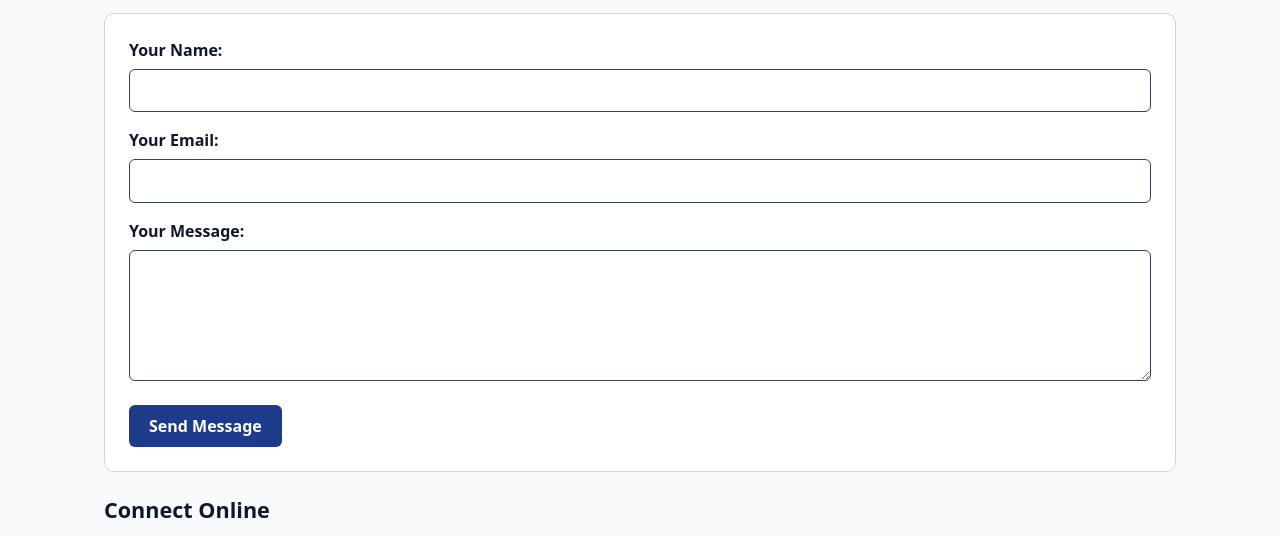
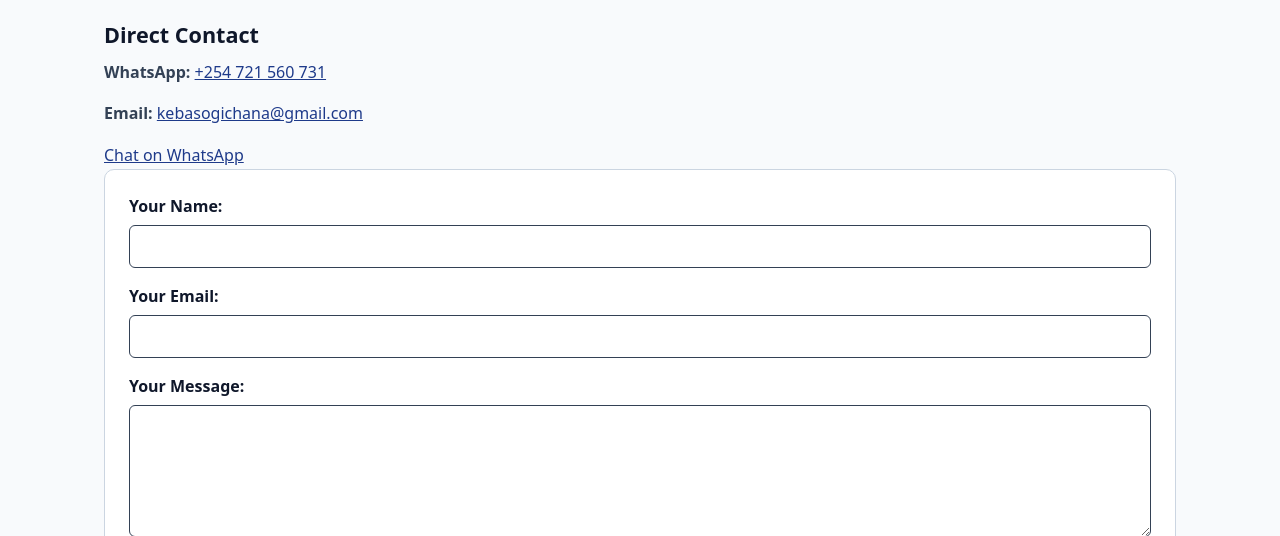
Before and after one commit to PeterKebaso2026/portfolio, a plain HTML site: page contact.html in a window 1280 px wide. Shown: the part 217-753 px from the top of the page. Drawn offline with Linux system fonts and the light colour scheme.

Commit message:
Add WhatsApp and email contact details

```diff
--- a/contact.html
+++ b/contact.html
@@ -31,6 +31,32 @@
         construction, or Dupern project? Fill out the form below or reach out
         directly.
       </p>
+
+      <section class="contact-details">
+        <h2>Direct Contact</h2>
+        <p>
+          <strong>WhatsApp:</strong>
+          <a
+            href="https://wa.me/254721560731?text=Hello%20Peter%2C%20I%20would%20like%20to%20connect%20regarding%20your%20portfolio."
+            target="_blank"
+            rel="noopener noreferrer"
+          >
+            +254 721 560 731
+          </a>
+        </p>
+        <p>
+          <strong>Email:</strong>
+          <a href="mailto:kebasogichana@gmail.com">kebasogichana@gmail.com</a>
+        </p>
+        <a
+          class="button"
+          href="https://wa.me/254721560731"
+          target="_blank"
+          rel="noopener noreferrer"
+        >
+          Chat on WhatsApp
+        </a>
+      </section>
 
       <form action="#" method="POST">
         <div>
```
